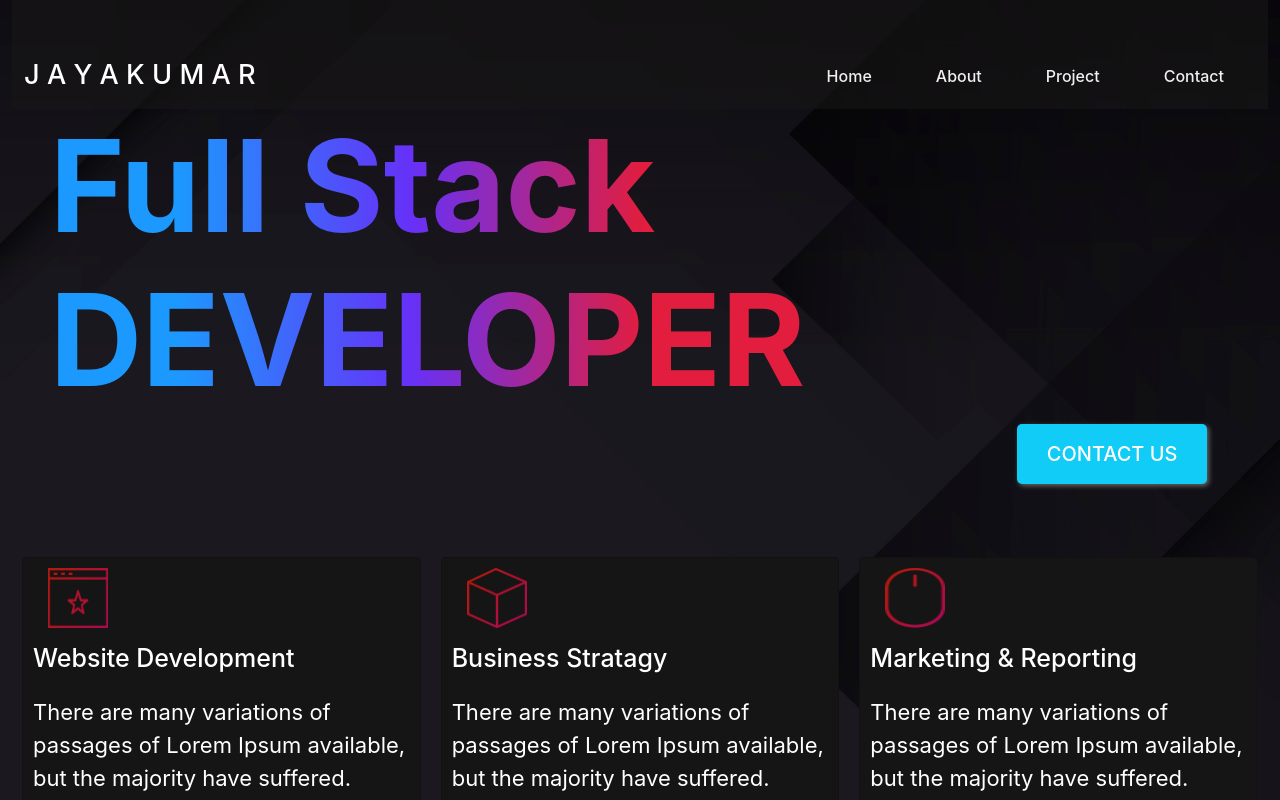
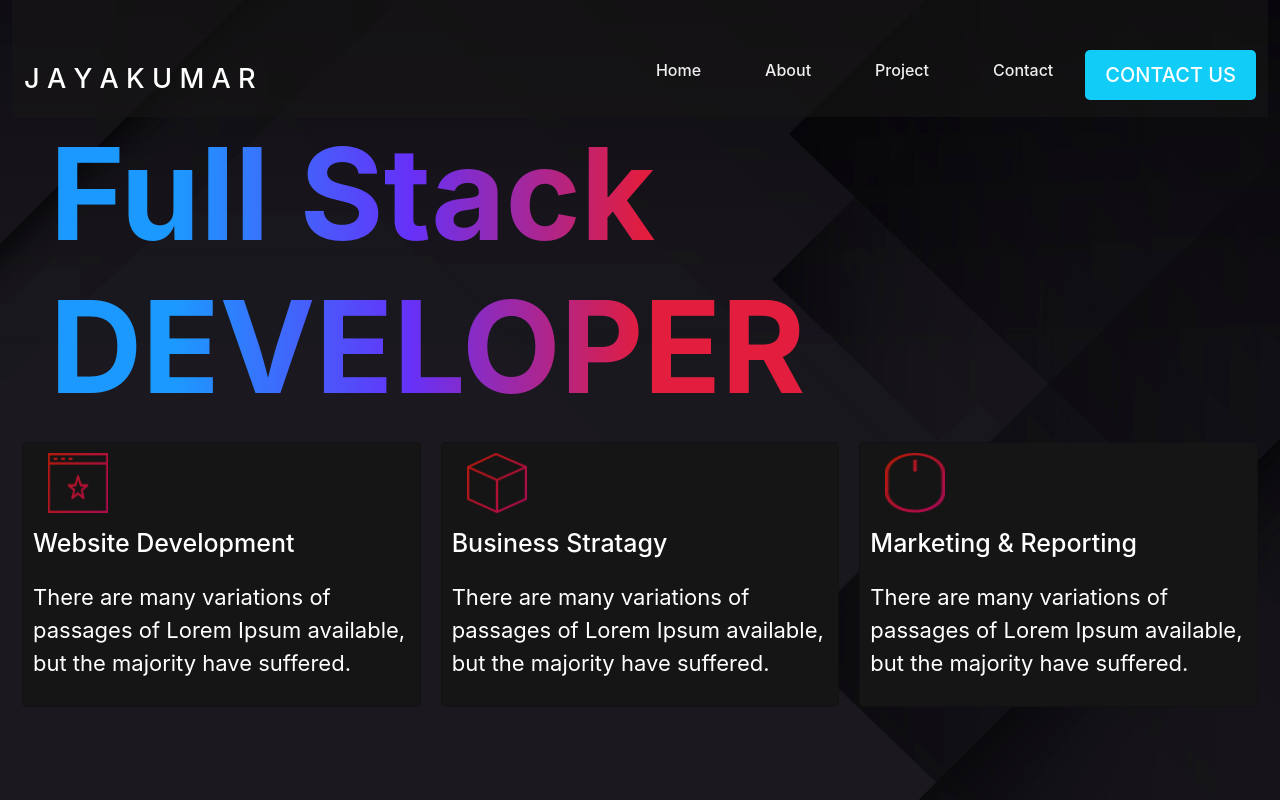
Before and after one commit to jayakumar35/Porfolio, a React (Create React App) app: page / in a window 1280 px wide. Shown: the top 800 px of the page. Built offline with nearby package versions, Linux system fonts and the light colour scheme.

Commit message:
madify commit

```diff
--- a/src/Components/About.js
+++ b/src/Components/About.js
@@ -28,8 +28,19 @@ function About() {
             <h1 >About Me</h1>
             <p><b>Hello! I'm Jayakumar</b> web designer from TamilNadu,Tiruvannamala i have rich experience in web site desing and building
               also i am good at wordpress i love to talk with you about our unique</p>
-            <button class="btncv"><a className="rebtn" href="src/jayakumar resume.pdf">Resume</a></button>
-            <Link to="/ContactPage">
+
+      <button className="btncv">
+        <a
+          className="rebtn"
+          href={`${process.env.PUBLIC_URL}/jayakumar resume.pdf`} // Path to resume file
+          target="_" // Opens resume in a new tab
+          rel="noopener noreferrer" // For security reasons
+          download // Ensures the resume will be downloaded
+        >
+          Resume
+        </a>
+      </button>
+          <Link to="/ContactPage">
             <button class="btncv mx-3">Contact Me</button>
             </Link>
             <div class="details">
--- a/src/Components/Frent.js
+++ b/src/Components/Frent.js
@@ -4,7 +4,6 @@ import NavScrollExample from "./NavScrollExample";
 import icon1 from "../image/icon-01.png"
 import icon2 from '../image/icon-02.png'
 import icon3 from '../image/icon-03.png'
-import { Link } from 'react-router-dom';  // Import Link for navigation
 
 
 
@@ -19,10 +18,7 @@ function Frent() {
                     <div className="page">
                         <h1 className="frent-h1">Full Stack <br></br> DEVELOPER</h1>
                     </div>
-                    {/* Use Link to navigate to the ContactPage */}
-                    <Link to="/contactpage">
-                        <button className="cont-btn">CONTACT US</button>
-                    </Link>
+
                 </Col>
                 <Col sm={12} md={12} lg={12}>
                     <div className="home-card ">
--- a/src/Components/Frent.scss
+++ b/src/Components/Frent.scss
@@ -21,15 +21,14 @@
   }
 
   .cont-btn {
-    margin-left: 80%;
-    padding: 15px 30px;
+    // margin-left: 80%;
+    padding: 10px 20px;
     background-color: (#10ccf6);
     border: none;
     border-radius: 5px;
     font-size: 20px;
     font-weight: 500;
-    color: white;
-    box-shadow: 2px 2px 5px #666;
+    color:#fff;
     margin-bottom: 5%;
   }
   .home-card{
--- a/src/Components/NavScrollExample.js
+++ b/src/Components/NavScrollExample.js
@@ -2,6 +2,7 @@ import Container from 'react-bootstrap/Container';
 import Nav from 'react-bootstrap/Nav';
 import Navbar from 'react-bootstrap/Navbar';
 import './NavScrollExample.scss'
+import { Link } from 'react-router-dom';
 
 function NavScrollExample() {
   return (
@@ -19,6 +20,9 @@ function NavScrollExample() {
             <Nav.Link  className='mx-4' href="#About">About</Nav.Link>
             <Nav.Link  className='mx-4' href="#Project">Project</Nav.Link>
             <Nav.Link  className='mx-4' href="#Contact">Contact</Nav.Link>
+            <Link to="/contactpage">
+                        <button className="cont-btn">CONTACT US</button>
+                    </Link>
 
           </Nav>
         </Navbar.Collapse>
```
Also changed, not shown: 2 other files (tests, documents, lock files or other folders).
